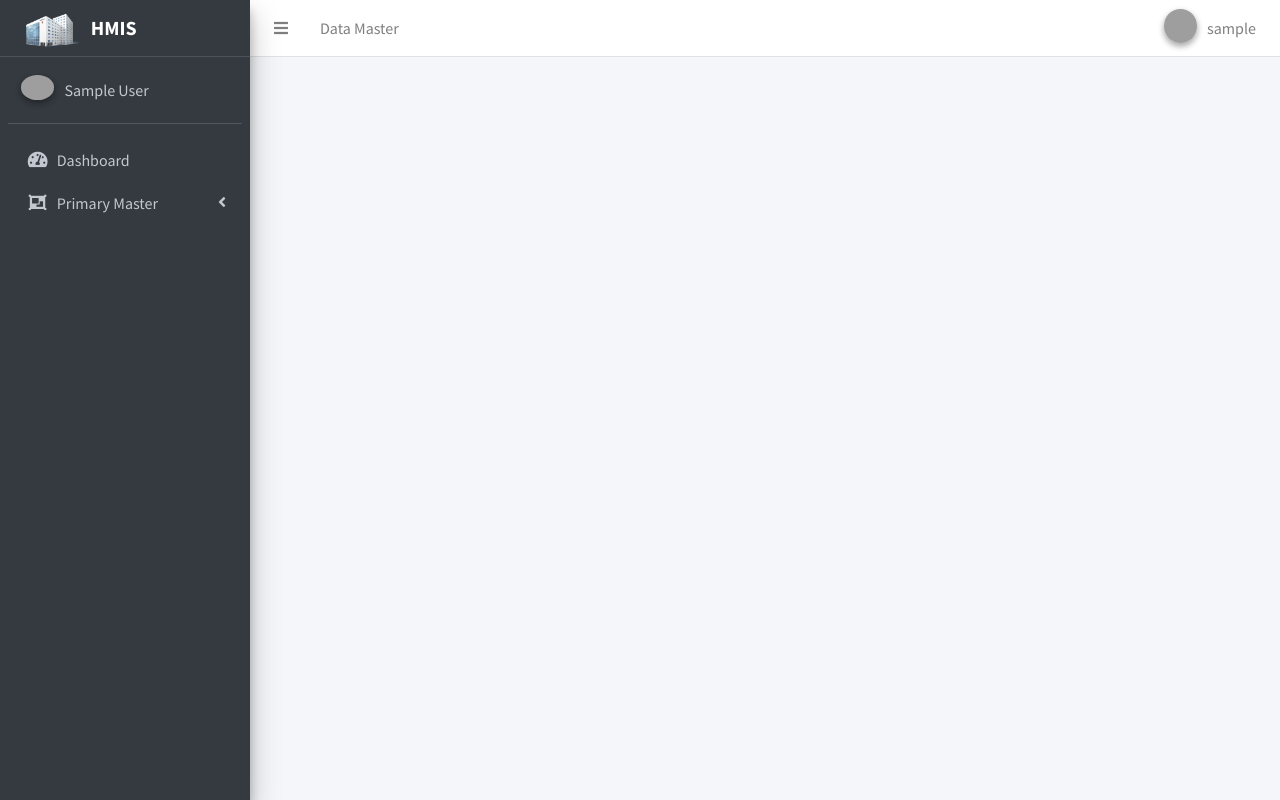
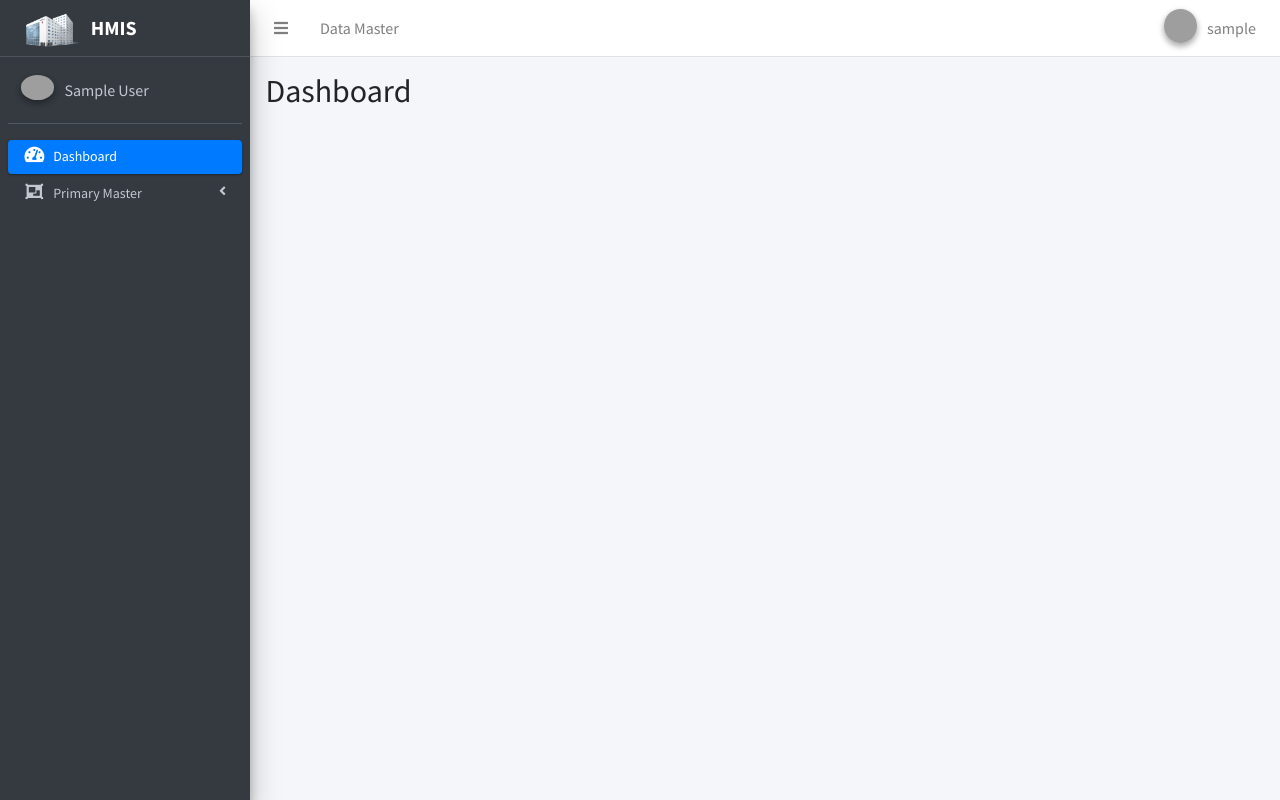
Before and after one commit to er-beeps/hmis, a Django app: page /master/dashboard in a window 1280 px wide. Run offline with Django 3.2, Linux system fonts and the light colour scheme; the visitor is signed in with stand-in values (Sample User, id 1); some libraries are stand-ins or nearby versions; grey boxes are pictures that could not be loaded.

Commit message:
sidebar highlight done

```diff
--- a/adminlte3/templates/adminlte/base.html
+++ b/adminlte3/templates/adminlte/base.html
@@ -19,8 +19,6 @@
 
         {% block style_sheets %}{% endblock %}
     {% endblock %}
-
-    {% block extra_head %}{% endblock %}
 </head>
 <body class="hold-transition sidebar-mini {% block body_class %}{% block bodyclass %}layout-fixed {% endblock %}{% endblock %}">
 
--- a/adminlte3/templates/adminlte/lib/_main_header.html
+++ b/adminlte3/templates/adminlte/lib/_main_header.html
@@ -1,8 +1,6 @@
 {% load adminlte_helpers i18n %}
 {% load static %}
 <nav class="main-header navbar navbar-expand navbar-white navbar-light">
-
-
     <!-- Header Navbar: style can be found in header.less -->
     {% block nav_bar %}
     <!-- Left navbar links -->
@@ -166,5 +164,7 @@
             {% endblock header_dropdowns %}
         </ul>
     {% endblock nav_custom_menu %}
+     <!-- Control Sidebar -->
+
 {% endblock %}
 </nav>
--- a/adminlte3/templates/adminlte/lib/_main_sidebar.html
+++ b/adminlte3/templates/adminlte/lib/_main_sidebar.html
@@ -29,18 +29,16 @@
         <!-- sidebar menu: : style can be found in sidebar.less -->
         {% block nav_links_ul %}
         <nav class="mt-2">
-            <ul class="nav nav-pills nav-sidebar flex-column" data-widget="treeview" role="menu" data-accordion="false">
-            {% block nav_links_outer %}
+            <ul class="nav nav-pills nav-sidebar flex-column nav-compact nav-child-indent text-sm" data-widget="treeview" role="menu" data-accordion="false">
 
-            {% block nav_links %}
                 <li class="nav-item">
-                    <a href="#" class="nav-link">
+                    <a href="{% url 'homepage' %}" class="nav-link">
                         <i class="nav-icon fas fa-tachometer-alt"></i>
                         <p>Dashboard</p>
                     </a>
                 </li>
 
-                <li class="nav-item has-tree-view ">
+                <li class="nav-item">
                     <a href="#" class="nav-link">
                         <i class="nav-icon fas fa-object-group"></i> <p>Primary Master</p>
                         <p><i class="right fas fa-angle-left"></i>
@@ -91,10 +89,8 @@
                         </li>
                     </ul>
                 </li>
-            {% endblock nav_links %}
-            {% endblock nav_links_outer %}
             </ul>
-            </nav>
+        </nav>
         {% endblock nav_links_ul %}
     </div>
     <!-- /.sidebar -->
--- a/adminlte3/templates/adminlte/lib/_scripts.html
+++ b/adminlte3/templates/adminlte/lib/_scripts.html
@@ -6,6 +6,17 @@
 <!-- Resolve conflict in jQuery UI tooltip with Bootstrap tooltip -->
 <script>
     $.widget.bridge('uibutton', $.ui.button);
+    var url = window.location;
+
+    // for sidebar menu entirely but not cover treeview
+    $('ul.nav-sidebar a').filter(function() {
+        return this.href == url;
+    }).addClass('active');
+
+    // for treeview
+    $('ul.nav-treeview a').filter(function() {
+        return this.href == url;
+    }).parentsUntil(".nav-sidebar > .nav-treeview").addClass('menu-open').prev('a').addClass('active');
 </script>
 <script src="{% static 'admin-lte/plugins/bootstrap/js/bootstrap.bundle.min.js' %} "></script>
 
@@ -14,4 +25,5 @@
 
 <script src="{% static 'admin-lte/dist/js/adminlte.min.js' %}"></script>
 <script src="{% static 'admin-lte/dist/js/demo.js' %}"></script>
+
 {% endblock %}
--- a/master_data/templates/layouts/dashboard.html
+++ b/master_data/templates/layouts/dashboard.html
@@ -1,2 +1,10 @@
 {% extends "adminlte/base.html" %}
 {% load i18n static %}
+
+{% block page_name %}
+  <div class="container-fluid">
+    <h2>
+      <span class="text-capitalize"> Dashboard </span>
+    </h2>
+  </div>
+{% endblock %}
```
